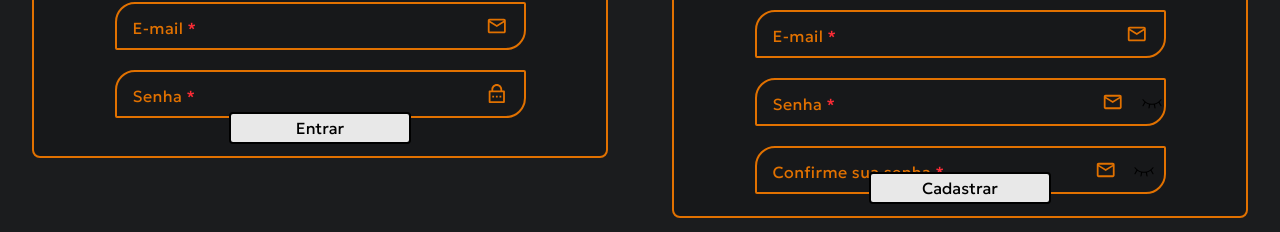
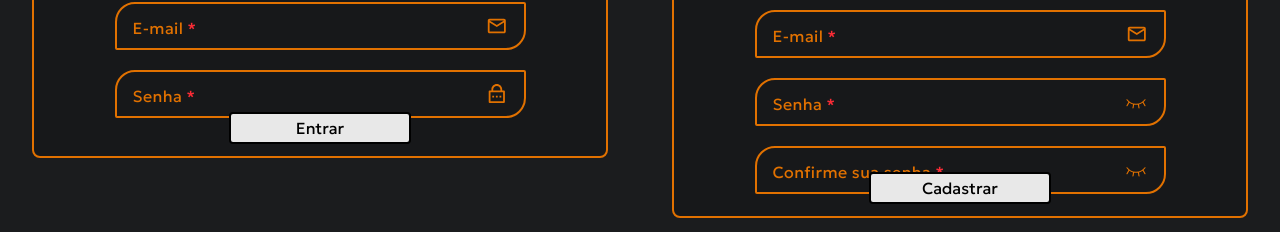
Before and after one commit to gustavocarvalho-ra/NextJs-NexusLeet, a Next.js app: page /my-account in a window 1280 px wide. Shown: the part 403-635 px from the top of the page. Built offline with nearby package versions, Linux system fonts and the light colour scheme; no server answers.

Commit message:
style: update password visibility toggle button alignment and styling

```diff
--- a/src/app/components/login/RegisterForm.tsx
+++ b/src/app/components/login/RegisterForm.tsx
@@ -86,16 +86,15 @@ export default function RegisterForm() {
               required
               value={form.password}
               onChange={(e) => setForm({...form, password: e.target.value})}
-              icon={MdOutlineMail}
             >
               {
                 <button
                   type="button"
                   tabIndex={-1}
-                  className=""
+                  className="mr-4"
                   onClick={() => setShowPassword(!showPassword)}
                 >
-                  {showPassword ? <PiEye className="text-2xl hover:text-(--text-amber) cursor-pointer"/> : <PiEyeClosedLight className="text-2xl hover:text-(--text-amber) cursor-pointer"/>}
+                  {showPassword ? <PiEye className="text-2xl text-(--text-amber) cursor-pointer"/> : <PiEyeClosedLight className="text-2xl text-(--text-amber) cursor-pointer"/>}
                 </button>
               }
             </InputAt>
@@ -107,15 +106,14 @@ export default function RegisterForm() {
               required
               value={form.confirmPassword}
               onChange={(e) => setForm({...form, confirmPassword: e.target.value})}
-              icon={MdOutlineMail}
             >
               <button
                 type="button"
                 tabIndex={-1}
-                className="w-1/12"
+                className="mr-4"
                 onClick={() => setShowConfirmPassword(!showConfirmPassword)}
               >
-                {showConfirmPassword ? <PiEye className="text-2xl hover:text-(--text-amber) cursor-pointer"/> : <PiEyeClosedLight className="text-2xl hover:text-(--text-amber) cursor-pointer"/>}
+                {showConfirmPassword ? <PiEye className="text-2xl text-(--text-amber) cursor-pointer"/> : <PiEyeClosedLight className="text-2xl text-(--text-amber) cursor-pointer"/>}
               </button>
             </InputAt>
             <Button type="submit">
```
